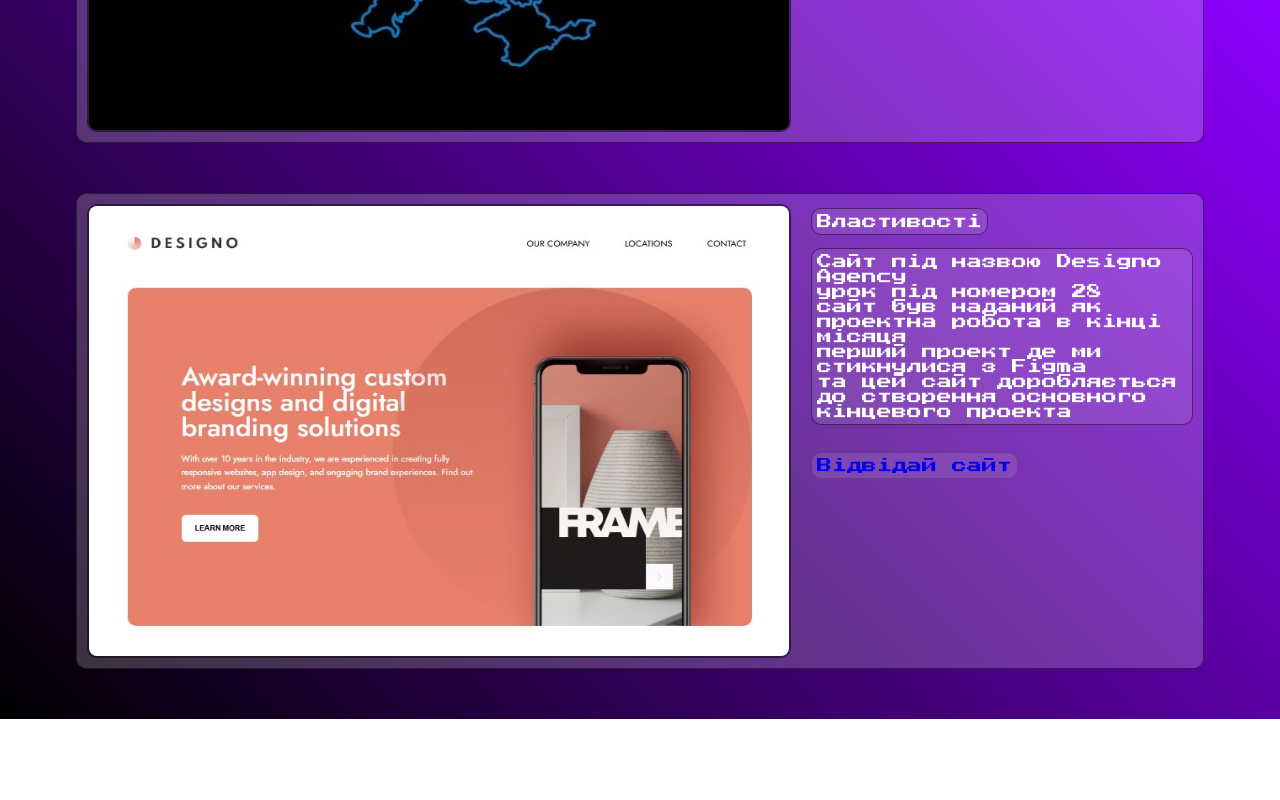
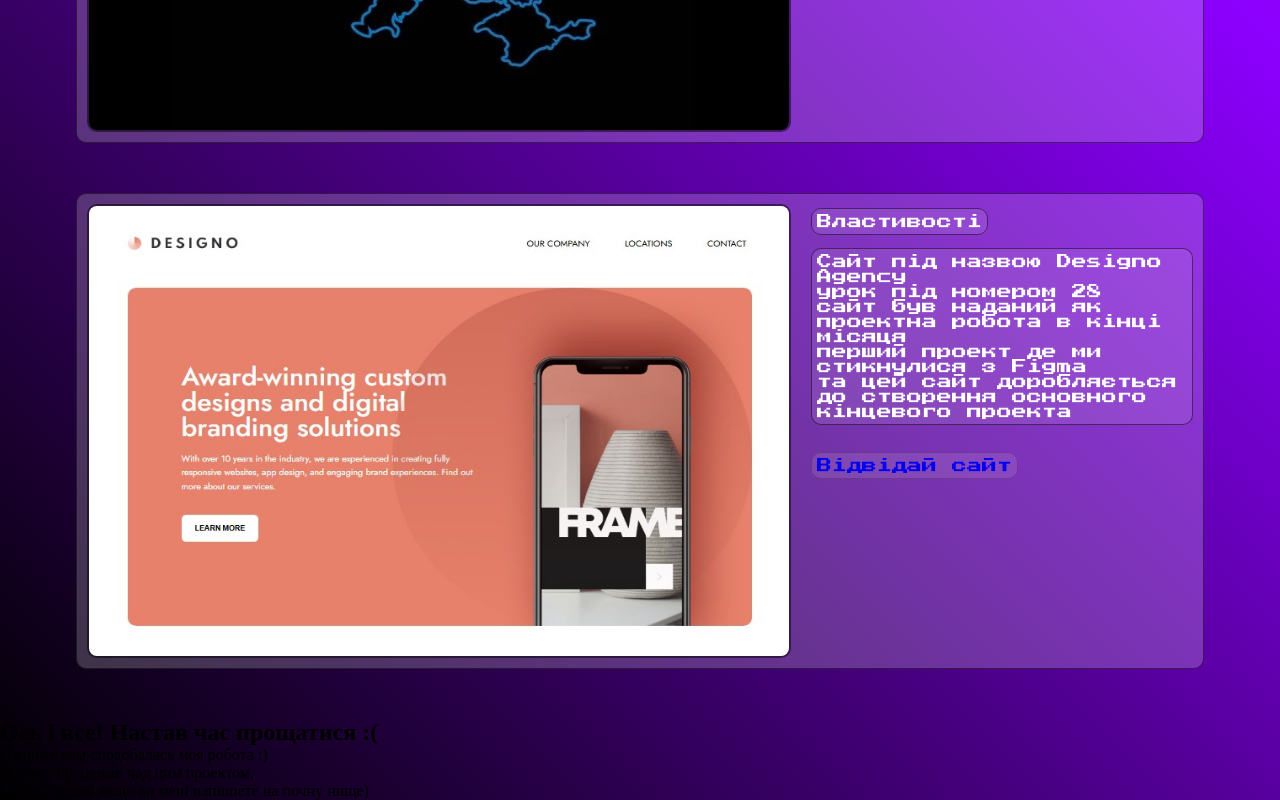
Before and after one commit to omgDenchik/Finih_task, a plain HTML site: page index.html in a window 1280 px wide. Shown: the part 2018-2818 px from the top of the page. Before the commit the page ends 2737 px from the top, so only its background shows below. Drawn offline with Linux system fonts and the light colour scheme; a web font is replaced by a local one.

Commit message:
Update index.html

```diff
--- a/index.html
+++ b/index.html
@@ -146,7 +146,19 @@
             </div>
 
         </section>
+        <div class="good_finih">
+            <div class="good_finih_txt">
+                <h2>Ось і все! Настав час прощатися :(</h2>
+                <p>Надіюсь вам сподобалась моя робота :) <br>
+                Я довго працював над цим проектом, <br>
+                і я буду радий якщо ви мені напишете на почну нище)</p>
+            </div>
+        </div>
     </main>
+
+    <footer>
+
+    </footer>
 
 
 
```
